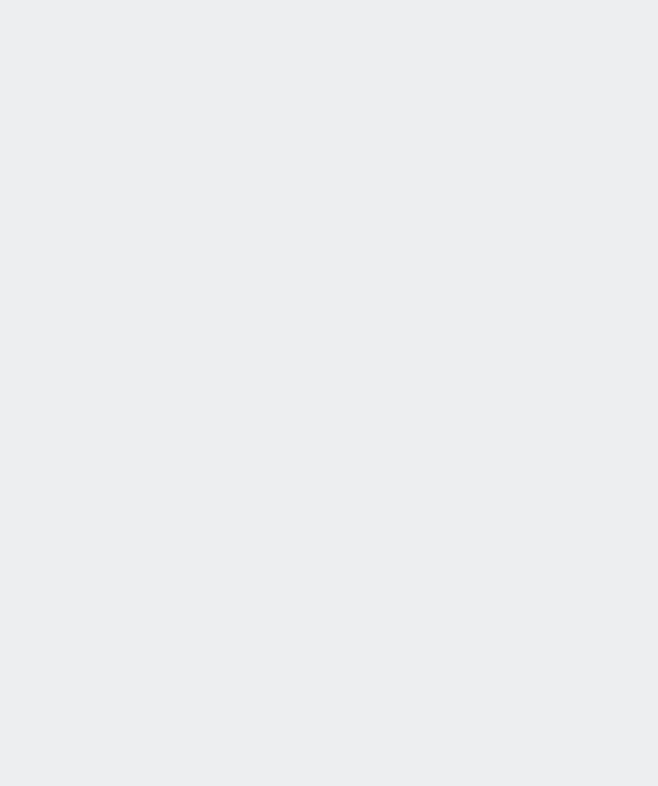
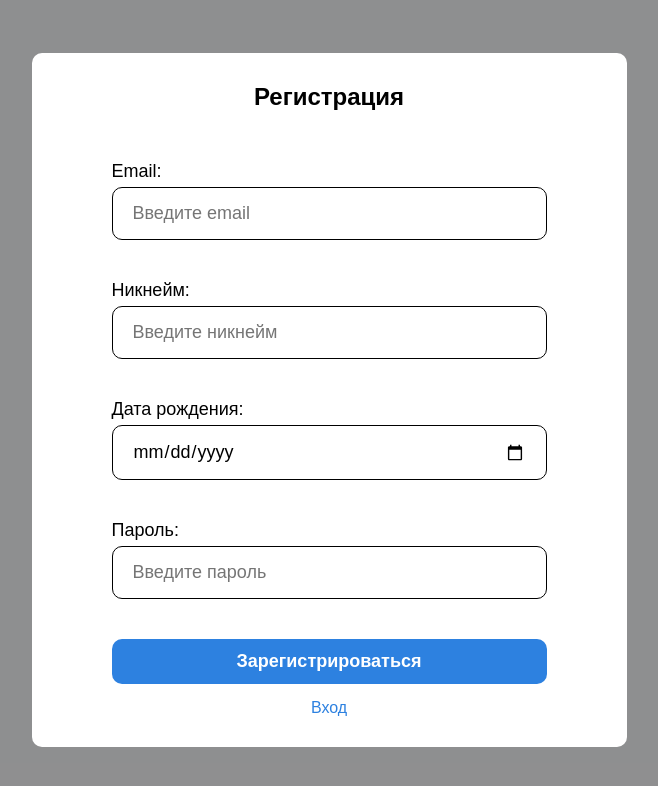
Before and after one commit to pvk04/GymTrackerFrontend, a React (Create React App) app: page /register in a window 1280 px wide. Shown: the top 786 px of the page, without its empty margins (311-969 px from the left). Built offline with nearby package versions, Linux system fonts and the light colour scheme.

Commit message:
Изменена структура папок авторизации, улучшен компонент InputLabel и добавлена страница регистрации

```diff
--- a/src/App.js
+++ b/src/App.js
@@ -1,6 +1,6 @@
 import { Routes, Route, Navigate } from "react-router-dom";
-import LoginPage from "./pages/LoginPage/LoginPage";
-import RegisterPage from "./pages/RegisterPage/RegisterPage";
+import LoginPage from "./pages/AuthPage/LoginPage";
+import RegisterPage from "./pages/AuthPage/RegisterPage";
 import HomePage from "./pages/HomePage/HomePage";
 
 function App() {
--- a/src/components/LabelInput/LabelInput.jsx
+++ b/src/components/LabelInput/LabelInput.jsx
@@ -3,18 +3,26 @@ import styles from "./LabelInput.module.scss";
 
 function LabelInput({
 	label,
+	inputValue,
+	onChange,
+	onFocus,
+	onBlur,
 	inputType = "text",
 	inputPlaceholder = "",
 	gap = 5,
 }) {
 	return (
 		<>
-			<p className={styles.label} style={{ "marginBottom": `${gap}px` }}>
+			<p className={styles.label} style={{ marginBottom: `${gap}px` }}>
 				{label}
 			</p>
 			<input
 				type={inputType}
 				placeholder={inputPlaceholder}
+				value={inputValue}
+				onChange={onChange}
+				onFocus={onFocus}
+				onBlur={onBlur}
 			/>
 		</>
 	);
--- a/src/pages/LoginPage/LoginPage.jsx
+++ b/src/pages/AuthPage/LoginPage.jsx
@@ -3,11 +3,12 @@ import LabelInput from "../../components/LabelInput/LabelInput";
 import { Link } from "react-router-dom";
 import Button from "../../components/Button/Button";
 
-import styles from "./LoginPage.module.scss";
+import styles from "./AuthPage.module.scss";
 
 function LoginPage() {
 	function login(e) {
 		e.preventDefault();
+		console.log("вход");
 	}
 
 	return (
@@ -27,9 +28,9 @@ function LoginPage() {
 						inputType="password"
 						inputPlaceholder="Введите пароль"
 					/>
-					<a href="#" className={styles.formSecondary}>
+					<Link className={styles.formSecondary} to="/password-reset">
 						Забыли пароль?
-					</a>
+					</Link>
 				</div>
 				<Button text="Войти" />
 				<Link
--- /dev/null
+++ b/src/pages/AuthPage/RegisterPage.jsx
@@ -0,0 +1,64 @@
+import Modal from "../../components/Modal/Modal";
+import LabelInput from "../../components/LabelInput/LabelInput";
+import Button from "../../components/Button/Button";
+import { Link } from "react-router-dom";
+
+import styles from "./AuthPage.module.scss";
+
+function RegisterPage() {
+	function register(e) {
+		e.preventDefault();
+		console.log('регистрация');
+	}
+
+	return (
+		<Modal>
+			<form className={styles.form} onSubmit={register}>
+				<h1 className={styles.formHeader}>Регистрация</h1>
+				<div className={styles.formElement}>
+					<LabelInput
+						label="Email:"
+						inputType="email"
+						inputPlaceholder="Введите email"
+					/>
+				</div>
+				<div className={styles.formElement}>
+					<LabelInput
+						label="Никнейм:"
+						inputType="text"
+						inputPlaceholder="Введите никнейм"
+					/>
+				</div>
+				<div className={styles.formElement}>
+					<LabelInput
+						label="Дата рождения:"
+						inputType="date"
+						inputPlaceholder="12.12.2000"
+						onFocus={(e) => {
+							e.currentTarget.type = "date";
+						}}
+						onBlur={(e) => {
+							e.currentTarget.type = "text";
+						}}
+					/>
+				</div>
+				<div className={styles.formElement}>
+					<LabelInput
+						label="Пароль:"
+						inputType="password"
+						inputPlaceholder="Введите пароль"
+					/>
+				</div>
+				<Button text="Зарегистрироваться" />
+				<Link
+					className={`${styles.formSecondary} ${styles.formSecondaryReg}`}
+					to="/login"
+				>
+					Вход
+				</Link>
+			</form>
+		</Modal>
+	);
+}
+
+export default RegisterPage;
--- a/src/pages/RegisterPage/RegisterPage.jsx
+++ /dev/null
@@ -1,5 +0,0 @@
-function RegisterPage() {
-	return (<div><div><div></div></div></div>);
-}
-
-export default RegisterPage;
```
Also changed, not shown: src/pages/AuthPage/AuthPage.module.scss (renamed from src/pages/LoginPage/LoginPage.module.scss).
